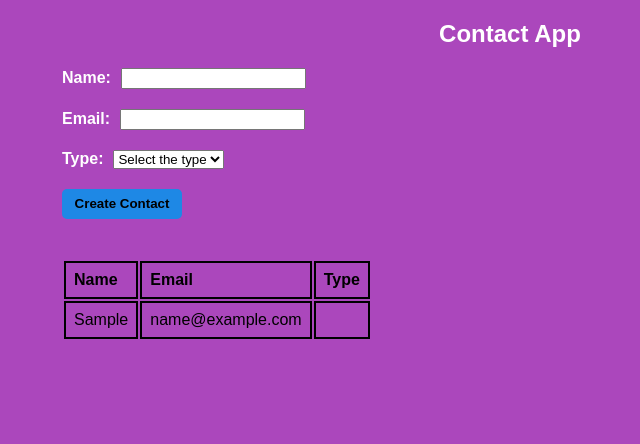
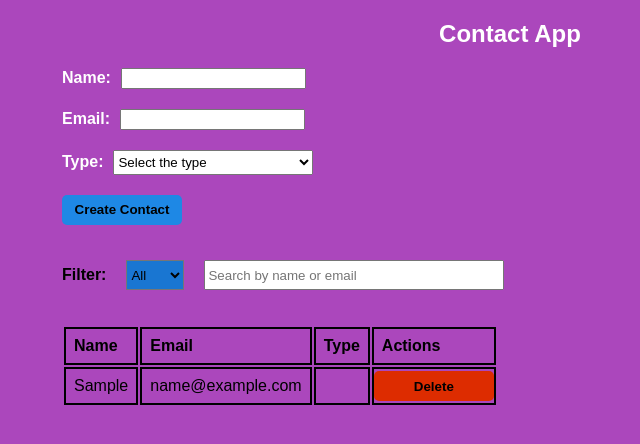
Before and after one commit to TanvirNiazKhan/Simple-Contact-App, a React (Create React App) app: page / in a window 1280 px wide. Both pictures are taken after typing "Sample", "name@example.com" into the empty fields and a click on the input "Create Contact". Shown: the top 444 px of the page, without its empty margins (130-770 px from the left). Built offline with nearby package versions, Linux system fonts and the light colour scheme.

Commit message:
added some css

```diff
--- a/package.json
+++ b/package.json
@@ -9,6 +9,7 @@
     "react": "^18.2.0",
     "react-dom": "^18.2.0",
     "react-scripts": "5.0.1",
+    "shortid": "^2.2.16",
     "web-vitals": "^2.1.4"
   },
   "scripts": {
--- a/src/App.js
+++ b/src/App.js
@@ -5,7 +5,6 @@ import Table from "./Components/Table";
 function App() {
   const [contacts, setContacts] = useState([]);
   const getInput = (values) => {
-    console.log(values);
     setContacts([].concat(values, contacts));
   };
   console.log(contacts);
--- a/src/Components/Contact.jsx
+++ b/src/Components/Contact.jsx
@@ -1,5 +1,5 @@
 import { useState } from "react";
-
+import shortid from "shortid";
 const initialState = {
   name: "",
   email: "",
@@ -12,14 +12,17 @@ const Contact = ({ getInput }) => {
   const handleInput = (e) => {
     setValue({
       ...values,
+      id: shortid.generate(),
       [e.target.name]: e.target.value,
     });
   };
 
   const handleSubmit = (e) => {
     e.preventDefault();
-    getInput(values);
-    setValue({ ...initialState });
+    if (name && email) {
+      getInput(values);
+      setValue({ ...initialState });
+    }
   };
 
   return (
@@ -73,7 +76,13 @@ const Contact = ({ getInput }) => {
           >
             Type:
           </label>
-          <select name="group" id="" value={group} onChange={handleInput}>
+          <select
+            name="group"
+            id=""
+            value={group}
+            onChange={handleInput}
+            style={{ height: "25px", width: "200px" }}
+          >
             <option value="">Select the type</option>
 
             <option value="Home">Home</option>
@@ -89,7 +98,7 @@ const Contact = ({ getInput }) => {
               backgroundColor: "#1e88e5",
               border: "none",
               borderRadius: "5px",
-              marginBottom: "40px",
+              marginBottom: "20px",
               cursor: "pointer",
               fontWeight: "bold",
             }}
--- a/src/Components/Table.css
+++ b/src/Components/Table.css
@@ -3,4 +3,8 @@ td {
   text-align: left;
   padding: 8px;
   border: 2px solid black;
+  margin: 100px;
 }
+.btn {
+  padding: 0px !important;
+}
--- a/src/Components/Table.js
+++ b/src/Components/Table.js
@@ -1,22 +1,85 @@
 import { useState } from "react";
 import "./Table.css";
 function Table({ contacts }) {
+  const [type, setType] = useState("All");
+  const [search, setSearch] = useState("");
+  const [del, setDel] = useState("");
+  let filteredArr = [];
+  function handleSelect(e) {
+    setType(e.target.value);
+  }
+  if (type === "All") {
+    filteredArr = contacts;
+  } else {
+    filteredArr = contacts.filter((contact) => contact.group === type);
+  }
+  function handleSearch(e) {
+    setSearch(e.target.value);
+  }
+  if (search) {
+    filteredArr = filteredArr.filter(
+      (contact) =>
+        contact.name.includes(search) || contact.email.includes(search)
+    );
+  }
+  //console.log(contacts);
+
   return (
     <div>
+      <div
+        style={{ marginBottom: "20px", display: "flex", alignItems: "center" }}
+      >
+        <h4 style={{ marginRight: "20px" }}>Filter:</h4>
+        <select
+          value={type}
+          onChange={handleSelect}
+          style={{ height: "30px", backgroundColor: "#1976d2" }}
+        >
+          <option value="All">All</option>
+          <option value="Home">Home</option>
+          <option value="Office">Office</option>
+          <option value="">None</option>
+        </select>
+        <input
+          type="search"
+          placeholder="Search by name or email"
+          value={search}
+          onChange={handleSearch}
+          style={{ marginLeft: "20px", height: "30px", width: "300px" }}
+        />
+      </div>
+
       <table>
         <thead>
           <tr>
             <th>Name</th>
             <th>Email</th>
             <th>Type</th>
+            <th>Actions</th>
           </tr>
         </thead>
         <tbody>
-          {contacts.map((contact, index) => (
+          {filteredArr.map((contact, index) => (
             <tr key={index}>
               <td>{contact.name}</td>
               <td>{contact.email}</td>
               <td>{contact.group}</td>
+              <td className="btn">
+                <button
+                  style={{
+                    height: "30px",
+                    width: "120px",
+                    backgroundColor: "#dd2c00",
+                    border: "none",
+                    borderRadius: "5px",
+
+                    cursor: "pointer",
+                    fontWeight: "bold",
+                  }}
+                >
+                  Delete
+                </button>
+              </td>
             </tr>
           ))}
         </tbody>
```
Also changed, not shown: 1 other file (tests, documents, lock files or other folders).
